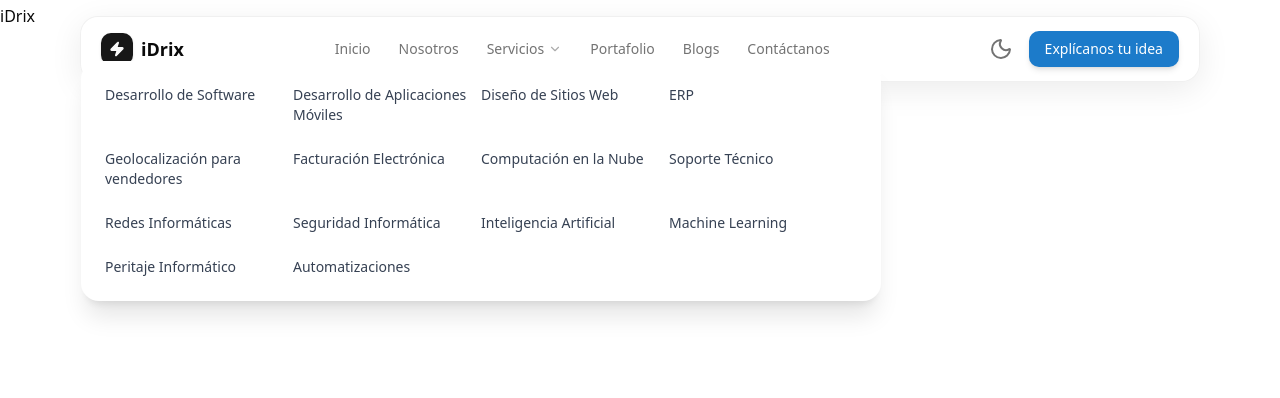
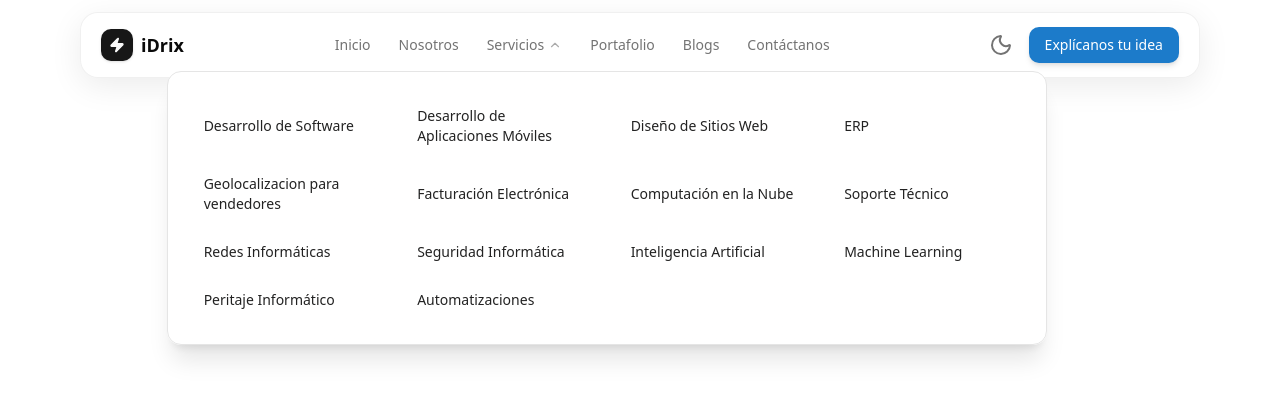
Before and after one commit to Miasoled/iDrix-Web, a Next.js app: page / in a window 1280 px wide. Both pictures are taken after a click on the button "Servicios". Shown: the top 398 px of the page. Built offline with nearby package versions, Linux system fonts and the light colour scheme.

Commit message:
Solucion de Navbar

```diff
--- a/app/layout.tsx
+++ b/app/layout.tsx
@@ -1,21 +1,14 @@
 import type { Metadata } from "next";
-import { Geist, Geist_Mono } from "next/font/google";
+import { Inter } from "next/font/google";
+
 import "./globals.css";
-import Navbar from "@/components/Navbar";
 
-const geistSans = Geist({
-  variable: "--font-geist-sans",
-  subsets: ["latin"],
-});
-
-const geistMono = Geist_Mono({
-  variable: "--font-geist-mono",
-  subsets: ["latin"],
-});
+const inter = Inter({ subsets: ["latin"], variable: "--font-sans" });
 
 export const metadata: Metadata = {
-  title: "Create Next App",
-  description: "Generated by create next app",
+  title: "iDrix Technology - Desarrollo de Software en Ecuador",
+  description:
+    "iDrix Technology es una empresa dedicada al desarrollo de software a medida en Ecuador. Convierte tu visión en soluciones digitales reales y escalables.",
 };
 
 export default function RootLayout({
@@ -24,11 +17,14 @@ export default function RootLayout({
   children: React.ReactNode;
 }>) {
   return (
-    <html lang="en">
-      <body
-        className={`${geistSans.variable} ${geistMono.variable} antialiased`}
-      >
-        <Navbar />
+    <html lang="en" suppressHydrationWarning>
+      <head>
+        <meta
+          name="viewport"
+          content="width=device-width, initial-scale=1, viewport-fit=cover"
+        />
+      </head>
+      <body className={`${inter.variable} font-sans antialiased`}>
         {children}
       </body>
     </html>
--- a/app/page.tsx
+++ b/app/page.tsx
@@ -1,8 +1,9 @@
-import Image from "next/image";
+import { Navbar } from "@/components/Navbar";
 
-
-export default function Home() {
+export default function Page() {
   return (
-   <h1>iDrix</h1>
+    <main className="min-h-screen bg-background">
+      <Navbar />
+    </main>
   );
 }
--- a/components/Navbar.tsx
+++ b/components/Navbar.tsx
@@ -1,146 +1,146 @@
 "use client";
-import Link from "next/link";
-import { useState } from "react";
 
-export default function Navbar() {
-  const [open, setOpen] = useState(false);
+import { useState, useEffect, useRef } from "react";
+import { ChevronDown, Zap } from "lucide-react";
+import { AnimatedThemeToggler } from "@/components/ui/animated-theme-toggler";
+
+const navItems = [
+  { label: "Inicio", hasDropdown: false },
+  { label: "Nosotros", hasDropdown: false },
+  { label: "Servicios", hasDropdown: true },
+  { label: "Portafolio", hasDropdown: false },
+  { label: "Blogs", hasDropdown: false },
+  { label: "Contáctanos", hasDropdown: false },
+];
+
+const serviciosDropdown = [
+  "Desarrollo de Software",
+  "Desarrollo de Aplicaciones Móviles",
+  "Diseño de Sitios Web",
+  "ERP",
+  "Geolocalizacion para vendedores",
+  "Facturación Electrónica",
+  "Computación en la Nube",
+  "Soporte Técnico",
+  "Redes Informáticas",
+  "Seguridad Informática",
+  "Inteligencia Artificial",
+  "Machine Learning",
+  "Peritaje Informático",
+  "Automatizaciones",
+];
+
+export function Navbar() {
+  const [showServiciosDropdown, setShowServiciosDropdown] = useState(false);
+  const dropdownRef = useRef<HTMLDivElement>(null);
+
+  useEffect(() => {
+    function handleClickOutside(event: MouseEvent) {
+      if (
+        dropdownRef.current &&
+        !dropdownRef.current.contains(event.target as Node)
+      ) {
+        setShowServiciosDropdown(false);
+      }
+    }
+
+    if (showServiciosDropdown) {
+      document.addEventListener("mousedown", handleClickOutside);
+    }
+
+    return () => {
+      document.removeEventListener("mousedown", handleClickOutside);
+    };
+  }, [showServiciosDropdown]);
 
   return (
-    <div className="w-full flex justify-center mt-1">
-       <nav className="fixed mt-3 flex w-full max-w-[1120px] items-center justify-between rounded-2xl border border-black/[0.06] bg-white/60 px-5 py-3 shadow-[0_8px_32px_rgba(0,0,0,0.08)] backdrop-blur-[40px] backdrop-saturate-[180%] transition-all dark:border-white/[0.12] dark:bg-white/[0.05] dark:shadow-[0_8px_32px_rgba(0,0,0,0.6),inset_0_1px_1px_rgba(255,255,255,0.05)]">
+    <header className="fixed top-0 left-0 right-0 z-50 flex flex-col items-center px-4 pt-[env(safe-area-inset-top,0px)]">
+      {/* Safe area background - matches hero on iPhones with notch/dynamic island */}
+      <div
+        className="pointer-events-none absolute inset-x-0 top-0 h-[env(safe-area-inset-top,0px)] transition-colors duration-500"
+        style={{ background: "var(--hero-bg, transparent)" }}
+      />
+      <nav className="relative mt-3 flex w-full max-w-[1120px] items-center justify-between rounded-2xl border border-black/[0.06] bg-white/60 px-5 py-3 shadow-[0_8px_32px_rgba(0,0,0,0.08)] backdrop-blur-[40px] backdrop-saturate-[180%] transition-all dark:border-white/[0.12] dark:bg-white/[0.05] dark:shadow-[0_8px_32px_rgba(0,0,0,0.6),inset_0_1px_1px_rgba(255,255,255,0.05)]">
+        {/* Top glow line - Apple-style */}
         <div className="pointer-events-none absolute inset-x-0 -top-px h-[2px] opacity-0 dark:opacity-100">
-        <div className="absolute inset-0 bg-gradient-to-r from-transparent via-sky-400/70 to-transparent blur-[3px]"></div>
-        <div className="absolute inset-0 bg-gradient-to-r from-transparent via-white/30 to-transparent"></div>
+          <div className="absolute inset-0 bg-gradient-to-r from-transparent via-sky-400/70 to-transparent blur-[3px]" />
+          <div className="absolute inset-0 bg-gradient-to-r from-transparent via-white/30 to-transparent" />
         </div>
+
+        {/* Inner glow for depth */}
         <div className="pointer-events-none absolute inset-0 rounded-2xl opacity-0 dark:opacity-100">
-        <div className="absolute inset-0 rounded-2xl bg-gradient-to-b from-white/[0.08] via-transparent to-transparent"></div>
+          <div className="absolute inset-0 rounded-2xl bg-gradient-to-b from-white/[0.08] via-transparent to-transparent" />
         </div>
+
+        {/* Subtle outer glow */}
         <div className="pointer-events-none absolute -inset-[1px] rounded-2xl opacity-0 blur-xl dark:opacity-50">
-        <div className="absolute inset-0 rounded-2xl bg-gradient-to-r from-sky-500/20 via-sky-400/30 to-sky-500/20"></div>
+          <div className="absolute inset-0 rounded-2xl bg-gradient-to-r from-sky-500/20 via-sky-400/30 to-sky-500/20" />
         </div>
+
+        {/* Logo */}
         <div className="relative z-10 flex items-center gap-2">
           <div className="flex h-8 w-8 items-center justify-center rounded-lg bg-primary shadow-sm">
-          <svg
-            xmlns="http://www.w3.org/2000/svg"
-            width="24"
-            height="24"
-            viewBox="0 0 24 24"
-            fill="none"
-            stroke="currentColor"
-            strokeWidth="2"
-            strokeLinecap="round"
-            strokeLinejoin="round"
-            className="lucide lucide-zap h-4 w-4 fill-primary-foreground text-primary-foreground"
-            aria-hidden="true"
-          >
-            <path d="M4 14a1 1 0 0 1-.78-1.63l9.9-10.2a.5.5 0 0 1 .86.46l-1.92 6.02A1 1 0 0 0 13 10h7a1 1 0 0 1 .78 1.63l-9.9 10.2a.5.5 0 0 1-.86-.46l1.92-6.02A1 1 0 0 0 11 14z"></path>
-          </svg>
+            <Zap className="h-4 w-4 fill-primary-foreground text-primary-foreground" />
           </div>
           <span className="text-lg font-semibold text-foreground dark:text-white dark:[text-shadow:0_0_12px_rgba(255,255,255,0.4),0_0_24px_rgba(28,126,201,0.3)]">
             iDrix
           </span>
         </div>
+
+        {/* Nav Items */}
         <ul className="relative z-10 hidden items-center gap-1 md:flex">
-        <li className="relative">
-          <button className="flex items-center gap-1 rounded-lg px-3 py-2 text-sm text-muted-foreground transition-all hover:text-foreground dark:text-white/90 dark:[text-shadow:0_0_8px_rgba(255,255,255,0.2)] dark:hover:text-white dark:hover:[text-shadow:0_0_12px_rgba(255,255,255,0.4),0_0_20px_rgba(28,126,201,0.25)]">
-            Inicio
+          {navItems.map((item) => (
+            <li
+              key={item.label}
+              className="relative"
+              ref={item.label === "Servicios" ? dropdownRef : null}
+            >
+              <button
+                className="flex items-center gap-1 rounded-lg px-3 py-2 text-sm text-muted-foreground transition-all hover:text-foreground dark:text-white/90 dark:[text-shadow:0_0_8px_rgba(255,255,255,0.2)] dark:hover:text-white dark:hover:[text-shadow:0_0_12px_rgba(255,255,255,0.4),0_0_20px_rgba(28,126,201,0.25)]"
+                onClick={() => {
+                  if (item.label === "Servicios")
+                    setShowServiciosDropdown(!showServiciosDropdown);
+                }}
+              >
+                {item.label}
+                {item.hasDropdown && (
+                  <ChevronDown
+                    className={`h-3.5 w-3.5 opacity-60 transition-transform dark:opacity-80 ${
+                      item.label === "Servicios" && showServiciosDropdown
+                        ? "rotate-180"
+                        : ""
+                    }`}
+                  />
+                )}
               </button>
-        </li>
-        <li className="relative">
-          <button className="flex items-center gap-1 rounded-lg px-3 py-2 text-sm text-muted-foreground transition-all hover:text-foreground dark:text-white/90 dark:[text-shadow:0_0_8px_rgba(255,255,255,0.2)] dark:hover:text-white dark:hover:[text-shadow:0_0_12px_rgba(255,255,255,0.4),0_0_20px_rgba(28,126,201,0.25)]">
-            Nosotros
+
+              {/* Servicios Dropdown - Positioned under Servicios */}
+              {item.label === "Servicios" && showServiciosDropdown && (
+                <div className="absolute left-0 top-full mt-2 w-[880px] -translate-x-[35%] rounded-xl border border-border bg-gradient-to-b from-card to-background p-6 shadow-xl dark:from-card dark:to-card/95">
+                  <div className="relative z-10 grid grid-cols-4 gap-x-6 gap-y-2">
+                    {serviciosDropdown.map((servicio) => (
+                      <button
+                        key={servicio}
+                        className="rounded-md px-3 py-2.5 text-left text-sm text-foreground/90 transition-colors hover:bg-accent hover:text-accent-foreground dark:text-white/90 dark:hover:bg-primary/20 dark:hover:text-white"
+                      >
+                        {servicio}
                       </button>
-        </li>
-        <li className="relative">
-          <button onClick={() => setOpen(!open)} className="flex items-center gap-1 rounded-lg px-3 py-2 text-sm text-muted-foreground transition-all hover:text-foreground dark:text-white/90 dark:[text-shadow:0_0_8px_rgba(255,255,255,0.2)] dark:hover:text-white dark:hover:[text-shadow:0_0_12px_rgba(255,255,255,0.4),0_0_20px_rgba(28,126,201,0.25)]">
-            Servicios
-            <svg
-              xmlns="http://www.w3.org/2000/svg"
-              width="24"
-              height="24"
-              viewBox="0 0 24 24"
-              fill="none"
-              stroke="currentColor"
-              strokeWidth="2"
-              strokeLinecap="round"
-              strokeLinejoin="round"
-              className="lucide lucide-chevron-down h-3.5 w-3.5 opacity-60 transition-transform dark:opacity-80"
-              aria-hidden="true"
-            >
-              <path d="m6 9 6 6 6-6"></path>
-            </svg>
-          </button>
-          {open && (
-            <div className="fixed top-10 left-0 w-[800px] bg-white shadow-xl rounded-2xl p-6 z-50 flex justify-center mt-1">
-
-
-                <div className="grid grid-cols-4 gap-y-6 text-sm text-gray-700 [&>p]:hover:bg-blue-500 rounded-2xl [&>p]:cursor-pointer">
-
-                  <p>Desarrollo de Software</p>
-                  <p>Desarrollo de Aplicaciones Móviles</p>
-                  <p>Diseño de Sitios Web</p>
-                  <p>ERP</p>
-
-                  <p>Geolocalización para vendedores</p>
-                  <p>Facturación Electrónica</p>
-                  <p>Computación en la Nube</p>
-                  <p>Soporte Técnico</p>
-
-                  <p>Redes Informáticas</p>
-                  <p>Seguridad Informática</p>
-                  <p>Inteligencia Artificial</p>
-                  <p>Machine Learning</p>
-
-                  <p>Peritaje Informático</p>
-                  <p>Automatizaciones</p>
-
+                    ))}
                   </div>
-
                 </div>
-
               )}
             </li>
-        <li className="relative">
-          <button className="flex items-center gap-1 rounded-lg px-3 py-2 text-sm text-muted-foreground transition-all hover:text-foreground dark:text-white/90 dark:[text-shadow:0_0_8px_rgba(255,255,255,0.2)] dark:hover:text-white dark:hover:[text-shadow:0_0_12px_rgba(255,255,255,0.4),0_0_20px_rgba(28,126,201,0.25)]">
-            Portafolio
-          </button>
-        </li>
-        <li className="relative">
-          <button className="flex items-center gap-1 rounded-lg px-3 py-2 text-sm text-muted-foreground transition-all hover:text-foreground dark:text-white/90 dark:[text-shadow:0_0_8px_rgba(255,255,255,0.2)] dark:hover:text-white dark:hover:[text-shadow:0_0_12px_rgba(255,255,255,0.4),0_0_20px_rgba(28,126,201,0.25)]">
-            Blogs
-          </button>
-        </li>
-        <li className="relative">
-          <button className="flex items-center gap-1 rounded-lg px-3 py-2 text-sm text-muted-foreground transition-all hover:text-foreground dark:text-white/90 dark:[text-shadow:0_0_8px_rgba(255,255,255,0.2)] dark:hover:text-white dark:hover:[text-shadow:0_0_12px_rgba(255,255,255,0.4),0_0_20px_rgba(28,126,201,0.25)]">
-            Contáctanos
-          </button>
-        </li>
+          ))}
         </ul>
+
+        {/* CTA Buttons & Theme Toggle */}
         <div className="relative z-10 flex items-center gap-2">
-        <button className="rounded-lg p-2 text-muted-foreground transition-colors hover:bg-accent hover:text-accent-foreground">
-          <svg
-            xmlns="http://www.w3.org/2000/svg"
-            width="24"
-            height="24"
-            viewBox="0 0 24 24"
-            fill="none"
-            stroke="currentColor"
-            strokeWidth="2"
-            strokeLinecap="round"
-            strokeLinejoin="round"
-            className="lucide lucide-moon"
-            aria-hidden="true"
-          >
-            <path d="M20.985 12.486a9 9 0 1 1-9.473-9.472c.405-.022.617.46.402.803a6 6 0 0 0 8.268 8.268c.344-.215.825-.004.803.401"></path>
-          </svg>
-          <span className="sr-only">Toggle theme</span>
-        </button>
+          <AnimatedThemeToggler className="rounded-lg p-2 text-muted-foreground transition-colors hover:bg-accent hover:text-accent-foreground" />
           <button className="rounded-lg bg-[hsl(207,76%,45%)] px-4 py-2 text-sm font-medium text-white transition-all hover:bg-[hsl(207,76%,40%)] shadow-md hover:shadow-lg dark:shadow-[0_0_24px_-6px_rgba(28,126,201,0.6)] dark:hover:shadow-[0_0_32px_-4px_rgba(28,126,201,0.8)]">
             Explícanos tu idea
           </button>
         </div>
       </nav>
-    </div>
-
+    </header>
   );
 }
```
Lines whose indentation alone changed are shown as unchanged.
